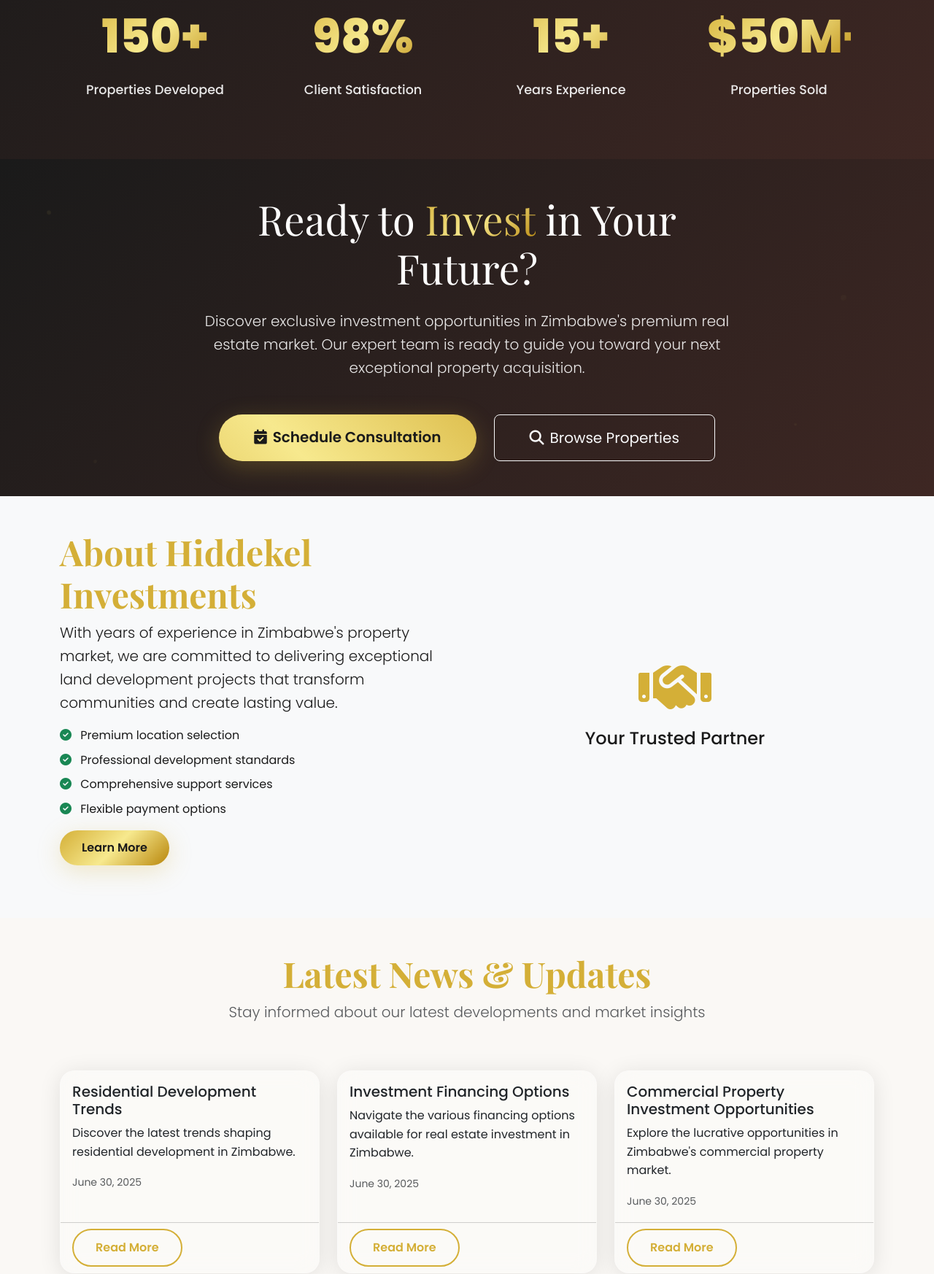
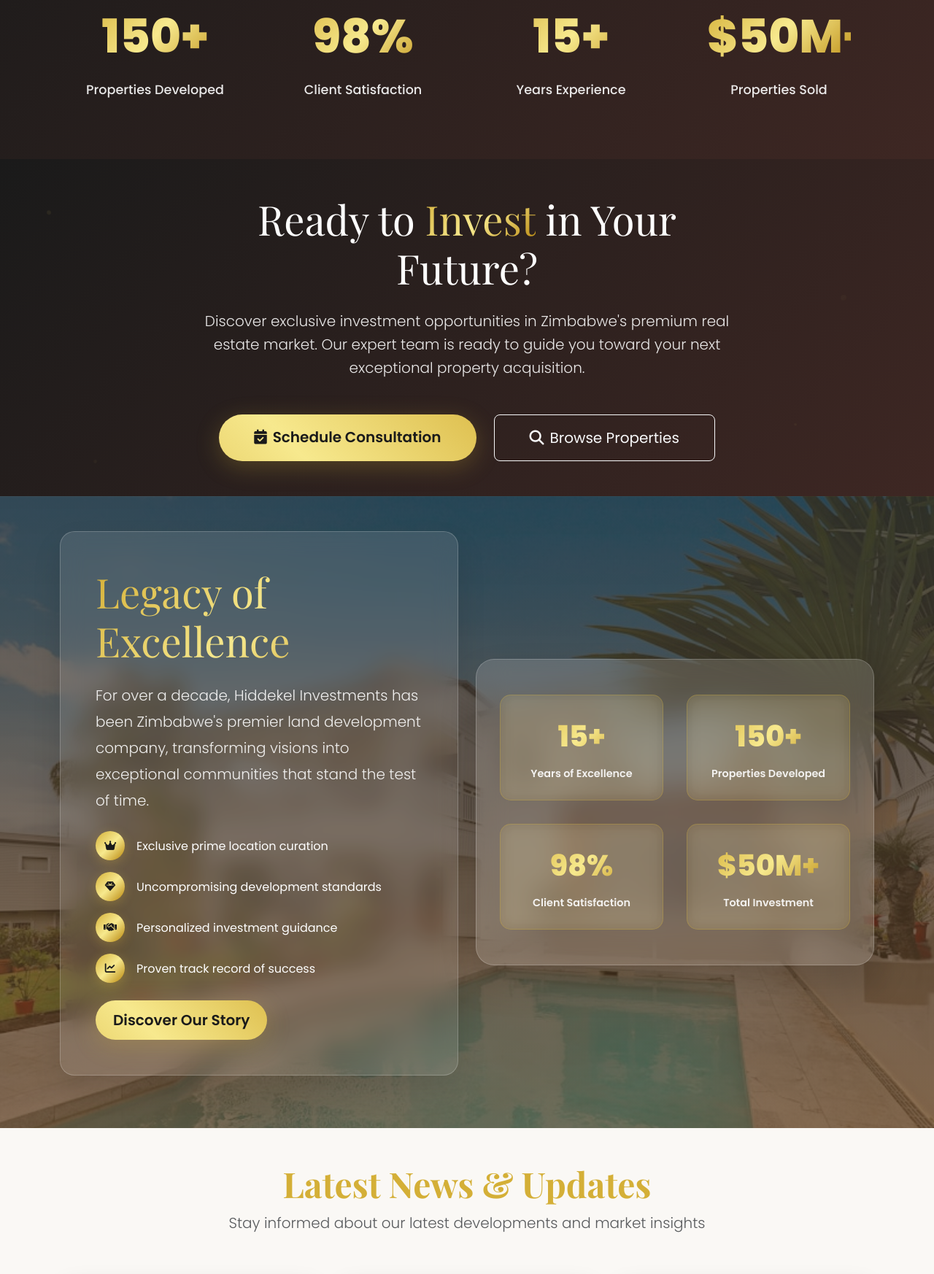
Before and after one commit to sirgodson/hiddekel-Investments-Original, a Flask app: page / in a window 1280 px wide. Shown: the part 3006-4752 px from the top of the page at 73% size. Run offline with Flask 3, Linux system fonts and the light colour scheme; data comes from the database, SQL or seed files in the repository; some libraries are stand-ins or nearby versions.

Commit message:
Enhance website appearance by adding background images to several sections
Updates index.html to include background images to the hero, features, properties, and blog sections, and uploads associated image files.

Replit-Commit-Author: Agent
Replit-Commit-Session-Id: dde341c0-1a80-46bc-b305-cc07ae711d26
Replit-Commit-Screenshot-Url: https://storage.googleapis.com/screenshot-production-us-central1/ea157c6f-d552-4a41-83b9-8ebd08ab2ede/c2a450e4-ff3c-4152-a734-dde309fad4dd.jpg

```diff
--- a/templates/index.html
+++ b/templates/index.html
@@ -5,12 +5,15 @@
 {% block content %}
 <!-- Cinematic Hero Section -->
 <section class="hero-cinematic position-relative overflow-hidden" style="height: 100vh;">
-    <!-- Animated Background -->
+    <!-- Animated Background with Image -->
     <div class="hero-bg position-absolute w-100 h-100" style="
-        background: linear-gradient(135deg, rgba(212, 175, 55, 0.9) 0%, rgba(248, 216, 113, 0.8) 50%, rgba(184, 134, 11, 0.9) 100%),
-        radial-gradient(circle at 30% 70%, rgba(212, 175, 55, 0.3) 0%, transparent 50%),
-        radial-gradient(circle at 80% 20%, rgba(247, 233, 142, 0.3) 0%, transparent 50%);
-        background-size: 400% 400%;
+        background: linear-gradient(135deg, rgba(212, 175, 55, 0.7) 0%, rgba(248, 216, 113, 0.6) 50%, rgba(184, 134, 11, 0.7) 100%),
+        radial-gradient(circle at 30% 70%, rgba(212, 175, 55, 0.2) 0%, transparent 50%),
+        radial-gradient(circle at 80% 20%, rgba(247, 233, 142, 0.2) 0%, transparent 50%),
+        url('{{ url_for("main.uploaded_file", filename="hero_luxury_estate.jpg") }}');
+        background-size: 400% 400%, 400% 400%, 400% 400%, cover;
+        background-position: center, center, center, center;
+        background-attachment: fixed;
         animation: gradientShift 8s ease-in-out infinite;
     "></div>
 
@@ -71,8 +74,8 @@
 </section>
 
 <!-- Luxury Features Section -->
-<section class="features-luxury py-5" style="background: linear-gradient(135deg, var(--cream) 0%, rgba(212, 175, 55, 0.05) 100%);">
-    <div class="container">
+<section class="features-luxury py-5 position-relative" style="background: linear-gradient(rgba(248, 245, 240, 0.95), rgba(212, 175, 55, 0.1)), url('{{ url_for('main.uploaded_file', filename='property_avondale_commercial.jpg') }}'); background-size: cover; background-position: center; background-attachment: fixed;">
+    <div class="container position-relative" style="z-index: 2;">
         <div class="text-center mb-5" data-aos="fade-up">
             <div class="section-divider"></div>
             <h2 class="display-4 luxury-text mb-4">Excellence in Every Detail</h2>
@@ -129,8 +132,8 @@
 
 <!-- Featured Properties Section -->
 {% if featured_stands %}
-<section class="featured-properties py-5" style="background: var(--soft-white);">
-    <div class="container">
+<section class="featured-properties py-5 position-relative" style="background: linear-gradient(rgba(255, 255, 255, 0.95), rgba(255, 255, 255, 0.9)), url('{{ url_for('main.uploaded_file', filename='property_borrowdale_luxury.jpg') }}'); background-size: cover; background-position: center; background-attachment: fixed;">
+    <div class="container position-relative" style="z-index: 2;">
         <div class="text-center mb-5" data-aos="fade-up">
             <div class="section-divider"></div>
             <h2 class="display-4 luxury-text mb-4">Exceptional Properties</h2>
@@ -246,8 +249,8 @@
 
 <!-- Market Insights Blog Section -->
 {% if recent_posts %}
-<section class="blog-insights py-5" style="background: linear-gradient(135deg, var(--cream) 0%, rgba(212, 175, 55, 0.03) 100%);">
-    <div class="container">
+<section class="blog-insights py-5 position-relative" style="background: linear-gradient(rgba(248, 245, 240, 0.95), rgba(212, 175, 55, 0.05)), url('{{ url_for('main.uploaded_file', filename='property_glen_lorne_executive.jpg') }}'); background-size: cover; background-position: center; background-attachment: fixed;">
+    <div class="container position-relative" style="z-index: 2;">
         <div class="text-center mb-5" data-aos="fade-up">
             <div class="section-divider"></div>
             <h2 class="display-4 luxury-text mb-4">Market Insights</h2>
@@ -329,25 +332,68 @@
     </div>
 </section>
 
-<!-- About Section -->
-<section class="py-5 bg-light">
-    <div class="container">
+<!-- Luxury About Section with Background -->
+<section class="about-luxury py-5 position-relative" style="background: linear-gradient(rgba(45, 45, 45, 0.8), rgba(101, 67, 33, 0.7)), url('{{ url_for('main.uploaded_file', filename='property_borrowdale_luxury.jpg') }}'); background-size: cover; background-position: center; background-attachment: fixed;">
+    <div class="container position-relative" style="z-index: 2;">
         <div class="row align-items-center">
             <div class="col-lg-6 mb-4" data-aos="fade-right">
-                <h2 class="display-5 fw-bold text-primary">About Hiddekel Investments</h2>
-                <p class="lead">With years of experience in Zimbabwe's property market, we are committed to delivering exceptional land development projects that transform communities and create lasting value.</p>
-                <ul class="list-unstyled">
-                    <li class="mb-2"><i class="fas fa-check-circle text-success me-2"></i> Premium location selection</li>
-                    <li class="mb-2"><i class="fas fa-check-circle text-success me-2"></i> Professional development standards</li>
-                    <li class="mb-2"><i class="fas fa-check-circle text-success me-2"></i> Comprehensive support services</li>
-                    <li class="mb-2"><i class="fas fa-check-circle text-success me-2"></i> Flexible payment options</li>
-                </ul>
-                <a href="{{ url_for('main.about') }}" class="btn btn-primary">Learn More</a>
+                <div class="glass-panel p-5">
+                    <h2 class="display-4 luxury-text mb-4" style="color: var(--soft-white);">Legacy of Excellence</h2>
+                    <p class="lead mb-4" style="color: var(--soft-white); opacity: 0.9; line-height: 1.8;">
+                        For over a decade, Hiddekel Investments has been Zimbabwe's premier land development company,
+                        transforming visions into exceptional communities that stand the test of time.
+                    </p>
+                    <div class="luxury-features">
+                        <div class="feature-item d-flex align-items-center mb-3">
+                            <div class="feature-icon-small me-3">
+                                <i class="fas fa-crown"></i>
+                            </div>
+                            <span style="color: var(--soft-white);">Exclusive prime location curation</span>
+                        </div>
+                        <div class="feature-item d-flex align-items-center mb-3">
+                            <div class="feature-icon-small me-3">
+                                <i class="fas fa-gem"></i>
+                            </div>
+                            <span style="color: var(--soft-white);">Uncompromising development standards</span>
+                        </div>
+                        <div class="feature-item d-flex align-items-center mb-3">
+                            <div class="feature-icon-small me-3">
+                                <i class="fas fa-handshake"></i>
+                            </div>
+                            <span style="color: var(--soft-white);">Personalized investment guidance</span>
+                        </div>
+                        <div class="feature-item d-flex align-items-center mb-4">
+                            <div class="feature-icon-small me-3">
+                                <i class="fas fa-chart-line"></i>
+                            </div>
+                            <span style="color: var(--soft-white);">Proven track record of success</span>
+                        </div>
+                    </div>
+                    <a href="{{ url_for('main.about') }}" class="btn btn-primary btn-lg px-4 shimmer">
+                        Discover Our Story
+                    </a>
+                </div>
             </div>
             <div class="col-lg-6" data-aos="fade-left">
-                <div class="text-center">
-                    <i class="fas fa-handshake display-1 text-primary mb-3"></i>
-                    <h4>Your Trusted Partner</h4>
+                <div class="luxury-stats-card">
+                    <div class="stats-grid">
+                        <div class="stat-item text-center">
+                            <div class="stat-number">15+</div>
+                            <div class="stat-label">Years of Excellence</div>
+                        </div>
+                        <div class="stat-item text-center">
+                            <div class="stat-number">150+</div>
+                            <div class="stat-label">Properties Developed</div>
+                        </div>
+                        <div class="stat-item text-center">
+                            <div class="stat-number">98%</div>
+                            <div class="stat-label">Client Satisfaction</div>
+                        </div>
+                        <div class="stat-item text-center">
+                            <div class="stat-number">$50M+</div>
+                            <div class="stat-label">Total Investment</div>
+                        </div>
+                    </div>
                 </div>
             </div>
         </div>
@@ -820,5 +866,76 @@
         color: var(--soft-white);
         opacity: 0.9;
     }
+
+    /* Glass Panel Styling */
+    .glass-panel {
+        background: rgba(255, 255, 255, 0.1);
+        backdrop-filter: blur(15px);
+        border: 1px solid rgba(255, 255, 255, 0.2);
+        border-radius: 20px;
+        box-shadow: 0 20px 40px rgba(0, 0, 0, 0.1);
+    }
+
+    /* Feature Icon Small */
+    .feature-icon-small {
+        width: 40px;
+        height: 40px;
+        border-radius: 50%;
+        background: var(--gold-gradient);
+        display: flex;
+        align-items: center;
+        justify-content: center;
+        color: var(--deep-charcoal);
+        font-size: 0.9rem;
+        box-shadow: 0 4px 15px rgba(212, 175, 55, 0.3);
+    }
+
+    /* Luxury Stats Card */
+    .luxury-stats-card {
+        background: rgba(255, 255, 255, 0.15);
+        backdrop-filter: blur(20px);
+        border: 1px solid rgba(255, 255, 255, 0.2);
+        border-radius: 25px;
+        padding: 3rem 2rem;
+        box-shadow: 0 25px 50px rgba(0, 0, 0, 0.15);
+    }
+
+    .stats-grid {
+        display: grid;
+        grid-template-columns: 1fr 1fr;
+        gap: 2rem;
+    }
+
+    .stat-item {
+        padding: 1.5rem;
+        border-radius: 15px;
+        background: rgba(212, 175, 55, 0.1);
+        backdrop-filter: blur(10px);
+        border: 1px solid rgba(212, 175, 55, 0.3);
+        transition: all 0.3s ease;
+    }
+
+    .stat-item:hover {
+        transform: translateY(-5px);
+        background: rgba(212, 175, 55, 0.2);
+        box-shadow: 0 10px 30px rgba(212, 175, 55, 0.2);
+    }
+
+    .stat-number {
+        font-size: 2.5rem;
+        font-weight: 800;
+        background: var(--gold-gradient);
+        -webkit-background-clip: text;
+        -webkit-text-fill-color: transparent;
+        background-clip: text;
+        margin-bottom: 0.5rem;
+    }
+
+    .stat-label {
+        font-size: 0.9rem;
+        font-weight: 600;
+        color: var(--soft-white);
+        opacity: 0.9;
+    }
 </style>
 {% endblock %}
```
Also changed, not shown: uploads/hero_luxury_estate.jpg (added).
